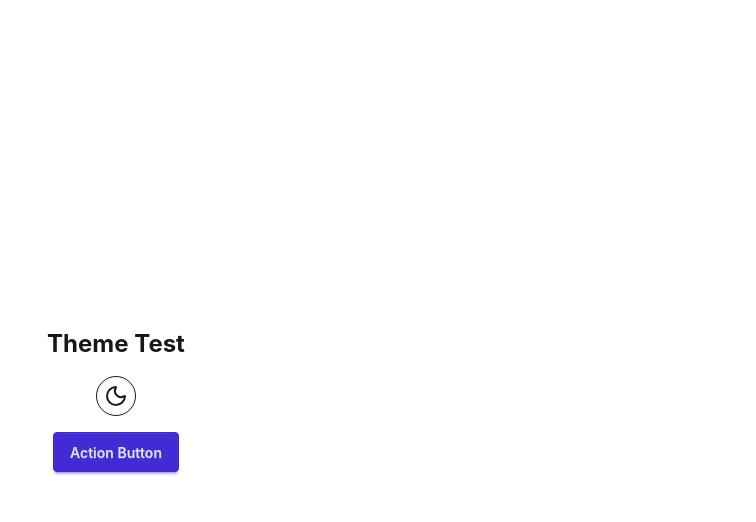
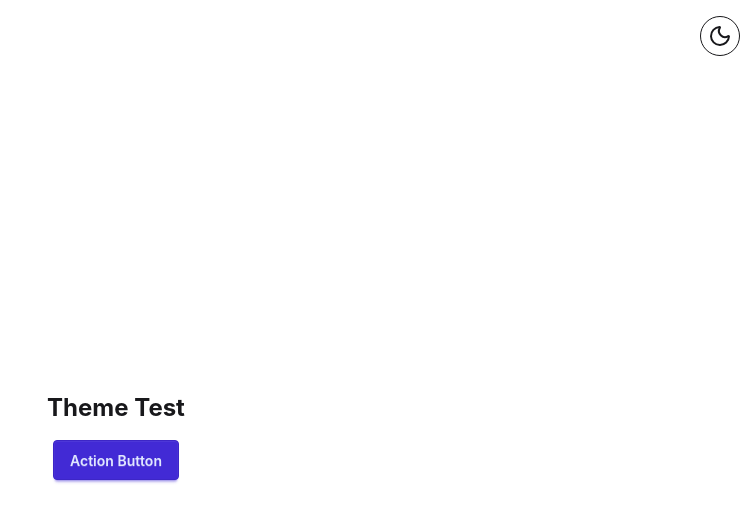
Before and after one commit to MichaelStritt/deep-focus-trace, a React (Vite) app: page / in a window 1280 px wide. Shown: the top 522 px of the page, without its empty margins (524-1280 px from the left). Built offline with nearby package versions, Linux system fonts and the light colour scheme.

Commit message:
Move toggle to header

```diff
--- a/src/App.jsx
+++ b/src/App.jsx
@@ -15,14 +15,21 @@ function App() {
   };
 
   return (
-    <div className="h-screen flex flex-col items-center justify-center bg-base-100 gap-4 text-base-content transition-colors duration-300">
-      <h1 className="text-2xl font-bold">Theme Test</h1>
+    <div className="h-screen flex flex-col bg-base-100 text-base-content transition-colors duration-300">
 
-      <button onClick={toggleTheme} className="btn btn-outline btn-circle">
-        {theme === "light" ? <Moon size={24} /> : <Sun size={24} />}
-      </button>
+      {/* Header Bar */}
+      <div className="w-full p-4 flex justify-end bg-transparent">
+        <button onClick={toggleTheme} className="btn btn-outline btn-circle">
+          {theme === "light" ? <Moon size={24} /> : <Sun size={24} />}
+        </button>
+      </div>
 
-      <button className="btn btn-primary">Action Button</button>
+      {/* Main Content */}
+      <div className="flex-grow flex flex-col items-center justify-center gap-4">
+        <h1 className="text-2xl font-bold">Theme Test</h1>
+        <button className="btn btn-primary">Action Button</button>
+      </div>
+
     </div>
   );
 }
```
